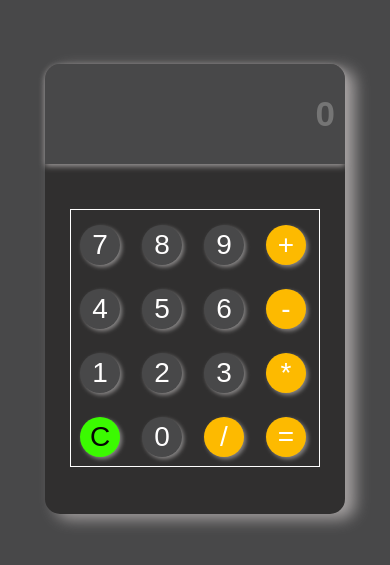
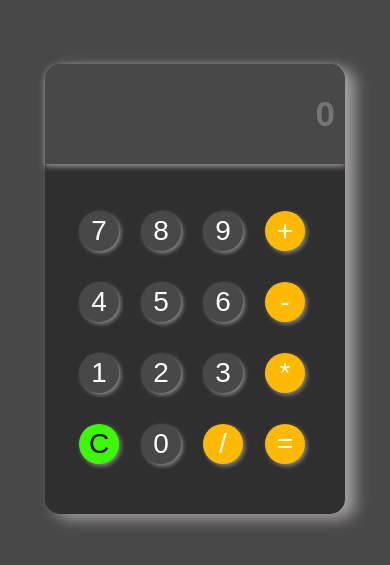
Before and after one commit to Chijndu/calculator, a plain HTML site: page index.html in a window 390 px wide. Shown: the part 133-698 px from the top of the page. Drawn offline with Linux system fonts and the light colour scheme.

Commit message:
commit this

```diff
--- a/style.css
+++ b/style.css
@@ -78,14 +78,13 @@ body{
         font-size: 35px;
     }
     .buttonbox{
-        border: 1px solid white;
-        margin-top: 45px;
+        margin-top: 25px;
 
     }
     .btn{
         width: 40px;
         height: 40px;
         margin: 9px;
-        margin-top: 15px;
+        margin-top: 22px;
      }
 }
```
